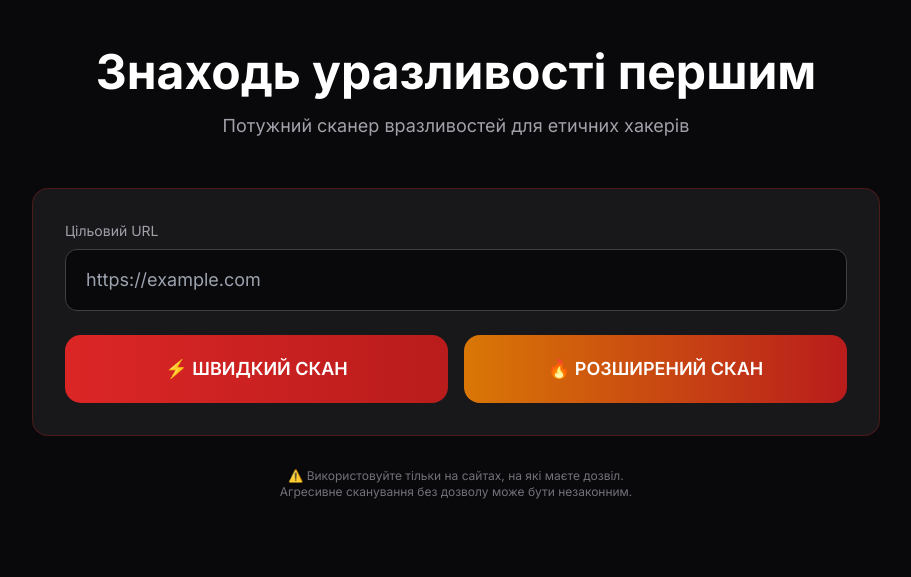
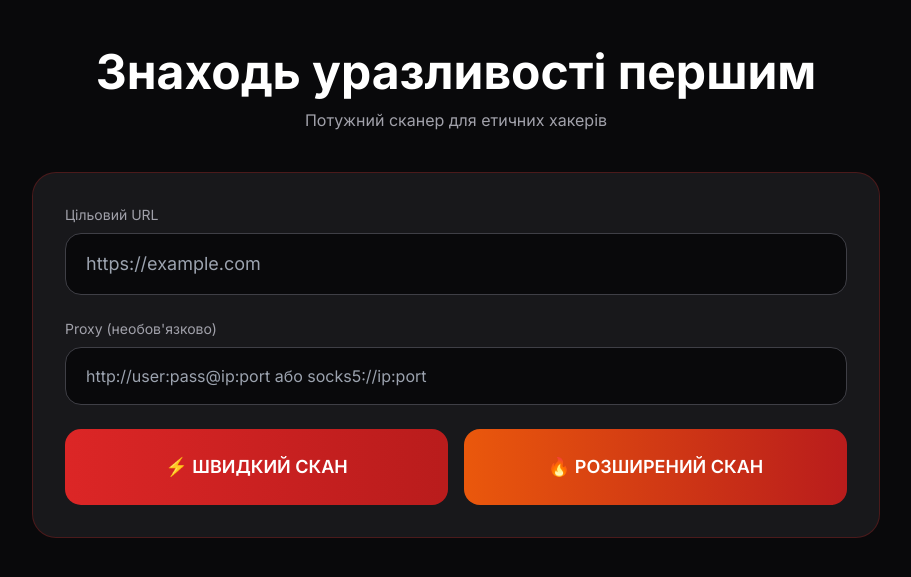
Before and after one commit to griselovsacha-pixel/hamer_hunter, a FastAPI app: page / in a window 1280 px wide. Shown: the part 81-658 px from the top of the page, without its empty margins (184-1095 px from the left). Run offline with FastAPI, Linux system fonts and the light colour scheme; some libraries are stand-ins or nearby versions.

Commit message:
Update index.html

```diff
--- a/templates/index.html
+++ b/templates/index.html
@@ -9,9 +9,7 @@
     <style>
         @import url('https://fonts.googleapis.com/css2?family=Inter:wght@400;600;700&display=swap');
         body { font-family: 'Inter', sans-serif; }
-        .lion-logo {
-            animation: roar 3s infinite alternate;
-        }
+        .lion-logo { animation: roar 3s infinite alternate; }
         @keyframes roar {
             0% { transform: scale(1) rotate(-3deg); }
             100% { transform: scale(1.05) rotate(3deg); }
@@ -34,137 +32,143 @@
         </header>
 
         <div class="max-w-4xl mx-auto px-6 py-12">
-            <div class="text-center mb-12">
-                <h2 class="text-5xl font-bold mb-4">Знаходь уразливості першим</h2>
-                <p class="text-zinc-400 text-lg">Потужний сканер вразливостей для етичних хакерів</p>
+            <div class="text-center mb-10">
+                <h2 class="text-5xl font-bold mb-3">Знаходь уразливості першим</h2>
+                <p class="text-zinc-400">Потужний сканер для етичних хакерів</p>
             </div>
 
-            <div class="bg-zinc-900 rounded-2xl p-8 border border-red-900/50">
-                <form id="scanForm" class="space-y-6" onsubmit="return false;">
+            <div class="bg-zinc-900 rounded-3xl p-8 border border-red-900/50">
+                <form id="scanForm" class="space-y-6">
                     <div>
                         <label class="block text-sm text-zinc-400 mb-2">Цільовий URL</label>
-                        <input type="url" id="target_url" name="target_url"
-                               class="w-full bg-zinc-950 border border-zinc-700 rounded-xl px-5 py-4 text-lg focus:outline-none focus:border-red-600 transition text-white"
+                        <input type="url" id="target_url"
+                               class="w-full bg-zinc-950 border border-zinc-700 rounded-2xl px-5 py-4 text-lg focus:outline-none focus:border-red-600"
                                placeholder="https://example.com" required>
+                    </div>
+
+                    <div>
+                        <label class="block text-sm text-zinc-400 mb-2">Proxy (необов'язково)</label>
+                        <input type="text" id="proxy"
+                               class="w-full bg-zinc-950 border border-zinc-700 rounded-2xl px-5 py-4"
+                               placeholder="http://user:pass@ip:port або socks5://ip:port">
                     </div>
 
                     <div class="grid grid-cols-2 gap-4">
                         <button type="button" onclick="startScan('quick')"
-                                class="bg-gradient-to-r from-red-600 to-red-700 hover:from-red-500 hover:to-red-600 py-5 rounded-2xl font-semibold text-lg transition-all active:scale-95">
+                                class="bg-gradient-to-r from-red-600 to-red-700 hover:from-red-500 py-6 rounded-2xl font-semibold text-lg transition-all">
                             ⚡ ШВИДКИЙ СКАН
                         </button>
                         <button type="button" onclick="startScan('full')"
-                                class="bg-gradient-to-r from-amber-600 to-red-700 hover:from-amber-500 hover:to-red-600 py-5 rounded-2xl font-semibold text-lg transition-all active:scale-95">
+                                class="bg-gradient-to-r from-orange-600 to-red-700 hover:from-orange-500 py-6 rounded-2xl font-semibold text-lg transition-all">
                             🔥 РОЗШИРЕНИЙ СКАН
                         </button>
                     </div>
                 </form>
 
+                <!-- Результати -->
                 <div id="results" class="hidden mt-10">
                     <div class="flex justify-between items-center mb-4">
                         <h3 class="text-2xl font-bold">Результати сканування</h3>
-                        <button onclick="resetScan()"
-                                class="text-zinc-400 hover:text-white text-sm bg-zinc-800 px-4 py-2 rounded-xl transition">Новий скан</button>
+                        <div class="flex gap-3">
+                            <button onclick="loadLogs()"
+                                    class="text-zinc-400 hover:text-white px-4 py-2 rounded-xl border border-zinc-700 text-sm">
+                                📜 Логи
+                            </button>
+                            <button onclick="clearLogs()"
+                                    class="text-red-400 hover:text-red-500 px-4 py-2 rounded-xl border border-red-900 text-sm">
+                                🗑 Очистити логи
+                            </button>
+                            <button onclick="resetScan()"
+                                    class="text-zinc-400 hover:text-white px-4 py-2 rounded-xl border border-zinc-700 text-sm">
+                                Новий скан
+                            </button>
+                        </div>
                     </div>
                     <div id="scanContent" class="space-y-6"></div>
                 </div>
-            </div>
-
-            <div class="text-center text-xs text-zinc-500 mt-8">
-                ⚠️ Використовуйте тільки на сайтах, на які маєте дозвіл.<br>
-                Агресивне сканування без дозволу може бути незаконним.
             </div>
         </div>
     </div>
 
     <script>
         async function startScan(type) {
-            const urlInput = document.getElementById('target_url');
-            let url = urlInput.value.trim();
+            const url = document.getElementById('target_url').value.trim();
+            const proxy = document.getElementById('proxy').value.trim();
+
             if (!url) return alert("Введіть URL!");
 
             document.getElementById('results').classList.remove('hidden');
             document.getElementById('scanContent').innerHTML = `
-                <div class="text-center py-12">
-                    <div class="animate-spin w-12 h-12 border-4 border-red-600 border-t-transparent rounded-full mx-auto mb-4"></div>
-                    <p class="text-lg">Виконується ${type === 'quick' ? 'швидкий' : 'розширений'} скан...</p>
-                    <p class="text-zinc-500 text-sm mt-2">Аналізуємо заголовки, файли та параметри запиту</p>
+                <div class="text-center py-16">
+                    <div class="animate-spin w-16 h-16 border-4 border-red-600 border-t-transparent rounded-full mx-auto mb-6"></div>
+                    <p class="text-xl">Виконується ${type === 'quick' ? 'швидкий' : 'розширений'} скан...</p>
+                    <p class="text-zinc-500 mt-2">Працюємо через ${proxy ? 'проксі' : 'пряме з\'єднання'}</p>
                 </div>
             `;
 
             const formData = new FormData();
             formData.append('target_url', url);
             formData.append('scan_type', type);
+            if (proxy) formData.append('proxy', proxy);
 
             try {
-                const response = await fetch('/scan', {
-                    method: 'POST',
-                    body: formData
-                });
+                const response = await fetch('/scan', { method: 'POST', body: formData });
                 const data = await response.json();
+
+                if (data.error) {
+                    document.getElementById('scanContent').innerHTML = `
+                        <div class="bg-red-950 border border-red-700 p-8 rounded-2xl text-center">
+                            <p class="text-red-400 text-lg">${data.error}</p>
+                        </div>`;
+                    return;
+                }
+
                 displayResults(data);
             } catch (e) {
-                document.getElementById('scanContent').innerHTML = `
-                    <div class="bg-red-950 border border-red-800 p-6 rounded-2xl text-center">
-                        <p class="text-red-400">Помилка відправки запиту або з'єднання з сервером сканера.</p>
-                    </div>
-                `;
+                document.getElementById('scanContent').innerHTML = `<p class="text-red-400">Помилка з'єднання з сервером.</p>`;
             }
         }
 
         function displayResults(data) {
             let html = `<div class="bg-zinc-950 border border-zinc-800 rounded-2xl p-6">`;
-
-            if (data.error) {
-                html += `<p class="text-red-400 mb-2">❌ Помилка: ${data.error}</p></div>`;
-                document.getElementById('scanContent').innerHTML = html;
-                return;
-            }
-
-            html += `<p class="text-emerald-400 mb-2">✅ Скан завершено для <strong>${data.target}</strong></p>`;
-            html += `<p class="text-xs text-zinc-500 mb-5">Заголовок: "${data.title}" | HTTP Код: ${data.status_code || 'Невідомо'}</p>`;
+            html += `<p class="text-emerald-400">✅ Скан завершено для <strong>${data.target}</strong></p>`;
+            html += `<p class="text-xs text-zinc-500">Proxy: ${data.proxy} | Час: ${data.timestamp}</p>`;
 
             if (data.findings && data.findings.length > 0) {
-                html += `<div class="space-y-4">`;
                 data.findings.forEach(f => {
-                    // Явне оголошення класів для JIT компілятора Tailwind
-                    let styles = { border: 'border-emerald-600', bg: 'bg-emerald-950/50', text: 'text-emerald-400' };
-
-                    if (f.severity === 'High') {
-                        styles = { border: 'border-red-600', bg: 'bg-red-950/50', text: 'text-red-400' };
-                    } else if (f.severity === 'Medium') {
-                        styles = { border: 'border-amber-600', bg: 'bg-amber-950/50', text: 'text-amber-400' };
-                    } else if (f.severity === 'Info') {
-                        styles = { border: 'border-blue-600', bg: 'bg-blue-950/50', text: 'text-blue-400' };
-                    }
+                    let color = f.severity === 'Critical' ? 'red' :
+                               f.severity === 'High' ? 'red' :
+                               f.severity === 'Medium' ? 'amber' : 'blue';
 
                     html += `
-                        <div class="border-l-4 ${styles.border} bg-zinc-900 p-5 rounded-r-2xl border-t border-b border-r border-zinc-800/40">
-                            <div class="flex justify-between items-center">
-                                <span class="font-semibold text-white">${f.type}</span>
-                                <span class="text-xs px-3 py-1 ${styles.bg} ${styles.text} rounded-full font-mono border ${styles.border}/30">
-                                    ${f.severity}
-                                </span>
+                        <div class="mt-6 border-l-4 border-${color}-600 bg-zinc-900 p-5 rounded-r-2xl">
+                            <div class="flex justify-between">
+                                <span class="font-bold">${f.type}</span>
+                                <span class="text-xs px-3 py-1 bg-${color}-950 text-${color}-400 rounded-full">${f.severity}</span>
                             </div>
-                            <p class="text-zinc-300 mt-2 text-sm">${f.description}</p>
-                        </div>
-                    `;
+                            <p class="text-zinc-300 mt-2">${f.description}</p>
+                        </div>`;
                 });
-                html += `</div>`;
             } else {
-                html += `
-                    <div class="p-6 bg-emerald-950/20 border border-emerald-900/50 rounded-xl text-center text-emerald-400">
-                        <i class="fa-solid fa-shield-halved text-2xl mb-2 block"></i>
-                        Базових вразливостей не знайдено. Сайт виглядає захищеним.
-                    </div>`;
+                html += `<div class="text-emerald-400 mt-6">Вразливостей не знайдено на базовому рівні.</div>`;
             }
-
             html += `</div>`;
             document.getElementById('scanContent').innerHTML = html;
         }
 
+        async function clearLogs() {
+            if (!confirm("Очистити всі логи?")) return;
+            await fetch('/clear-logs', { method: 'POST' });
+            alert("Логи очищено!");
+        }
+
+        async function loadLogs() {
+            const res = await fetch('/logs');
+            const data = await res.json();
+            alert("Останні логи:\n\n" + data.logs.join("\n"));
+        }
+
         function resetScan() {
-            document.getElementById('target_url').value = '';
             document.getElementById('results').classList.add('hidden');
             document.getElementById('scanContent').innerHTML = '';
         }
```
